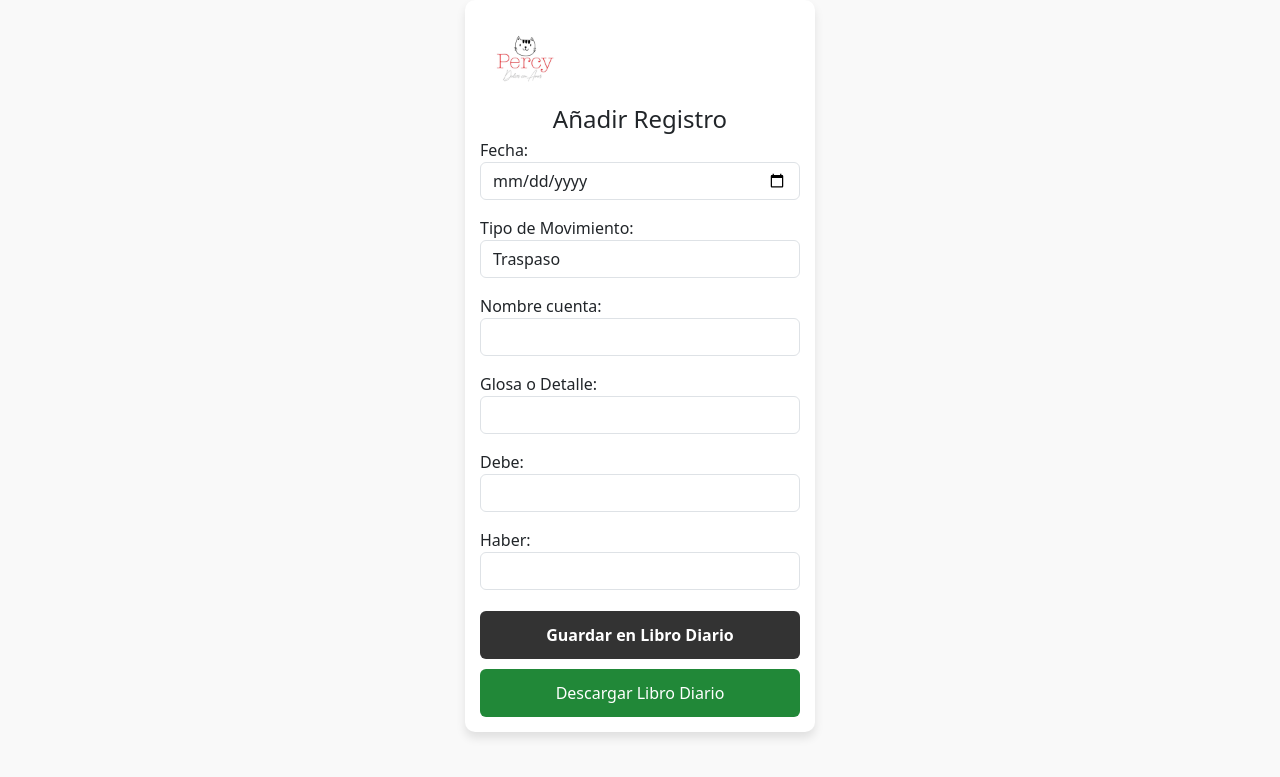
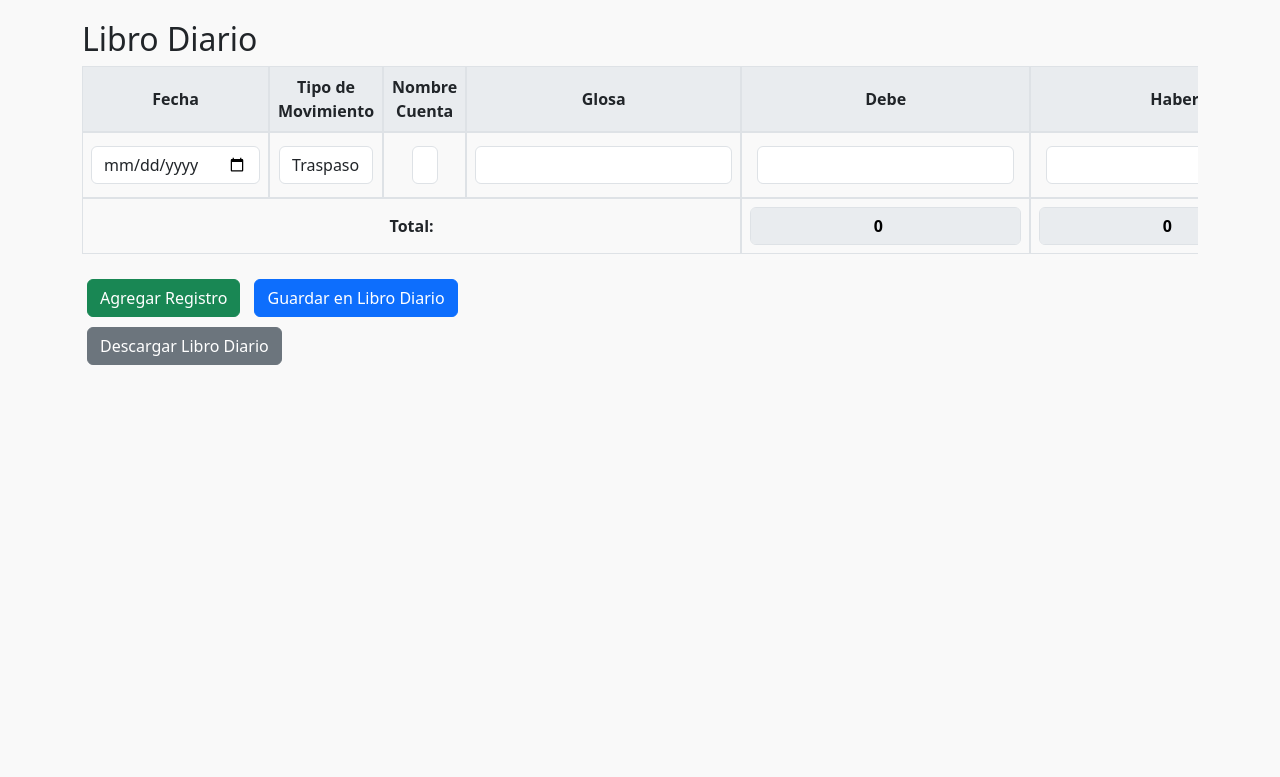
Before and after one commit to Dolavarria/DulcesPercyExcel, a Django app: page /librodiario/ in a window 1280 px wide. Shown: the top 777 px of the page. Run offline with Django 5.2, Linux system fonts and the light colour scheme; lists and menus that the app fills with data are empty.

Commit message:
Actualizar la función 'libro_diario' para insertar múltiples registros en el archivo Excel desde el formulario, mejorando la gestión de datos y la estructura del archivo.

```diff
--- a/ExcelExport/templates/libro_diario.html
+++ b/ExcelExport/templates/libro_diario.html
@@ -3,78 +3,170 @@
 <html lang="es">
 <head>
     <meta charset="UTF-8">
-    <meta name="viewport" content="width=device-width, initial-scale=1.0">
     <title>Libro Diario</title>
     <link href="https://cdn.jsdelivr.net/npm/bootstrap@5.3.0-alpha3/dist/css/bootstrap.min.css" rel="stylesheet">
     <style>
         body {
             background-color: #f9f9f9;
-            display: flex;
-            justify-content: center;
-            align-items: center;
-            margin: 0;
+            margin: 20px;
         }
-        .container {
-            background-color: white;
-            padding: 15px;
-            border-radius: 10px;
-            box-shadow: 0 6px 10px rgba(0, 0, 0, 0.1);
-            max-width: 350px;
+        .table-container {
+            max-width: 100%;
+            overflow-x: auto;
+        }
+        table {
             width: 100%;
+            margin-bottom: 20px;
+            border-collapse: separate;
+            border-spacing: 0;
         }
-        .logo {
-            width: 90px;
+        th, td {
+            border: 1px solid #dee2e6;
+            padding: 8px;
+            vertical-align: middle;
+            text-align: center;
         }
-        .header {
-            display: flex;
-            justify-content: space-between;
-            align-items: center;
+        th {
+            background-color: #e9ecef;
         }
-        .btn-back {
-            font-size: 14px;
-            text-decoration: none;
-            color: #555;
+        .btn {
+            margin: 5px;
         }
-        .btn-back:hover {
-            color: #333;
+        .form-control {
+            width: auto;
+            display: inline-block;
         }
-        .btn-primary {
-            background-color: #333;
-            border: none;
-            width: 100%;
-            padding: 12px;
-            font-size: 16px;
+        .total-row input {
             font-weight: bold;
-            margin-top: 5px;
-        }
-        .btn-primary:hover {
-            background-color: #555;
-        }
-        .btn-secondary {
-            background-color: #218838;
-            border: none;
-            width: 100%;
-            padding: 12px;
-            font-size: 16px;
-            margin-top: 10px;
-        }
-        .btn-secondary:hover {
-            background-color: #d90429;
+            text-align: center;
+            background-color: #e9ecef;
         }
     </style>
 </head>
 <body>
     <div class="container">
-        <div class="header">
-            <img src="{% static 'dulcespercy.jpg' %}" alt="Dulces Percy Logo" class="logo">
+        <h2>Libro Diario</h2>
+        <div class="table-container">
+            <form id="libroDiarioForm" method="post">
+                {% csrf_token %}
+                <table id="registrosTable">
+                    <thead>
+                        <tr>
+                            <th>Fecha</th>
+                            <th>Tipo de Movimiento</th>
+                            <th>Nombre Cuenta</th>
+                            <th>Glosa</th>
+                            <th>Debe</th>
+                            <th>Haber</th>
+                            <th>Acciones</th>
+                        </tr>
+                    </thead>
+                    <tbody>
+                        <tr class="registro">
+                            <td><input type="date" name="fecha" class="form-control" required></td>
+                            <td>
+                                <select name="tipo_movimiento" class="form-control" required>
+                                    {% for value, label in form.fields.tipo_movimiento.choices %}
+                                        <option value="{{ value }}">{{ label }}</option>
+                                    {% endfor %}
+                                </select>
+                            </td>
+                            <td>
+                                <select name="nombre_cuenta" class="form-control" required>
+                                    {% for value, label in form.fields.nombre_cuenta.choices %}
+                                        <option value="{{ value }}">{{ label }}</option>
+                                    {% endfor %}
+                                </select>
+                            </td>
+                            <td><input type="text" name="glosa" class="form-control" required></td>
+                            <td><input type="number" step="0.01" name="debe" class="form-control"></td>
+                            <td><input type="number" step="0.01" name="haber" class="form-control"></td>
+                            <td><button type="button" class="btn btn-danger eliminarFila">Eliminar</button></td>
+                        </tr>
+                    </tbody>
+                    <tfoot>
+                        <tr class="total-row">
+                            <td colspan="4"><strong>Total:</strong></td>
+                            <td><input type="number" id="totalDebe" class="form-control" readonly></td>
+                            <td><input type="number" id="totalHaber" class="form-control" readonly></td>
+                            <td></td>
+                        </tr>
+                    </tfoot>
+                </table>
+                <button type="button" id="agregarFila" class="btn btn-success">Agregar Registro</button>
+                <button type="submit" class="btn btn-primary">Guardar en Libro Diario</button>
+            </form>
         </div>
-        <h4 class="text-center mb-1">Añadir Registro  </h4>
-        <form method="post">
-            {% csrf_token %}
-            {{ form.as_p }}
-            <button type="submit" class="btn btn-primary">Guardar en Libro Diario</button>
-            <a href="{% url 'descargar_libro' 'libro_diario' %}" class="btn btn-secondary">Descargar Libro Diario</a>
-        </form>
+        <a href="{% url 'descargar_libro' 'libro_diario' %}" class="btn btn-secondary">Descargar Libro Diario</a>
     </div>
+
+    <!-- Agrega jQuery si no lo tienes -->
+    <script src="https://code.jquery.com/jquery-3.6.0.min.js"></script>
+    <!-- Script para manejar la adición y eliminación de filas -->
+    <script>
+        $(document).ready(function() {
+            function calcularTotales() {
+                var totalDebe = 0;
+                var totalHaber = 0;
+
+                $('table#registrosTable tbody tr').each(function() {
+                    var debe = parseFloat($(this).find('input[name="debe"]').val()) || 0;
+                    var haber = parseFloat($(this).find('input[name="haber"]').val()) || 0;
+
+                    totalDebe += debe;
+                    totalHaber += haber;
+                });
+
+                $('#totalDebe').val(parseInt(totalDebe));
+                $('#totalHaber').val(parseInt(totalHaber));
+
+
+                // Verificar si hay descuadre
+                if (totalDebe !== totalHaber) {
+                    $('#totalDebe, #totalHaber').css('color', 'red');
+                } else {
+                    $('#totalDebe, #totalHaber').css('color', 'black');
+                }
+            }
+
+            // Calcular totales al cargar la página
+            calcularTotales();
+
+            $('#agregarFila').click(function() {
+                var newRow = $('table#registrosTable tbody tr.registro:last').clone();
+                newRow.find('input').val('');
+                newRow.find('select').each(function() {
+                    this.selectedIndex = 0;
+                });
+                $('table#registrosTable tbody').append(newRow);
+                calcularTotales();
+            });
+
+            $(document).on('click', '.eliminarFila', function() {
+                if ($('table#registrosTable tbody tr').length > 1) {
+                    $(this).closest('tr').remove();
+                    calcularTotales();
+                } else {
+                    alert('Debe haber al menos una fila.');
+                }
+            });
+
+            // Calcular totales al cambiar valores
+            $(document).on('input', 'input[name="debe"], input[name="haber"]', function() {
+                calcularTotales();
+            });
+
+            // Validar totales antes de enviar el formulario
+            $('#libroDiarioForm').submit(function(event) {
+                var totalDebe = parseFloat($('#totalDebe').val()) || 0;
+                var totalHaber = parseFloat($('#totalHaber').val()) || 0;
+
+                if (totalDebe !== totalHaber) {
+                    event.preventDefault();
+                    alert('Hay un descuadre: la suma del Debe y el Haber no coinciden.');
+                }
+            });
+        });
+    </script>
 </body>
 </html>
--- a/ExcelExport/views.py
+++ b/ExcelExport/views.py
@@ -7,6 +7,8 @@ from django.http import FileResponse
 import os
 from django.conf import settings
 from decimal import Decimal
+from datetime import datetime
+
 def descargar_libro(request, tipo):
     if tipo == "ventas":
         path = os.path.join(settings.BASE_DIR, "REGISTRO DE VENTAS 2024.xlsx")
@@ -169,50 +171,64 @@ def libro_diario(request):
             # Buscar la última fila con datos reales a partir de la fila 3
             last_data_row = None
             for row in range(3, ws.max_row + 1):
-                cell_value = ws[f"A{row}"].value  # Usamos la columna 'A' (fecha) como referencia
+                cell_value = ws.cell(row=row, column=1).value  # Columna 'A' para fecha
                 if cell_value is None:
-                    last_data_row = row - 1  # La fila anterior tiene datos
+                    last_data_row = row - 1
                     break
-            else:
-                # Si no hay filas vacías hasta el final, la última fila con datos es ws.max_row
+            if last_data_row is None:
                 last_data_row = ws.max_row
 
             # Determinar la nueva fila para insertar datos
             new_row = last_data_row + 1
 
-            # Calcular el total (suma de debe y haber)
-            debe = form.cleaned_data['debe'] or Decimal('0')
-            haber = form.cleaned_data['haber'] or Decimal('0')
+            # Obtener los valores del formulario
+            fechas = request.POST.getlist('fecha')
+            tipo_movimientos = request.POST.getlist('tipo_movimiento')
+            nombre_cuentas = request.POST.getlist('nombre_cuenta')
+            glosas = request.POST.getlist('glosa')
+            debes = request.POST.getlist('debe')
+            habers = request.POST.getlist('haber')
 
-            # Obtener 'Comp' inicial (primera letra del tipo de movimiento)
-            tipo_movimiento = form.cleaned_data['tipo_movimiento']
-            comp = tipo_movimiento[0].upper()  # 'T', 'E', 'I'
+            # Insertar cada registro en el Excel
+            for i in range(len(fechas)):
+                fecha = fechas[i]
+                fecha_formateada = datetime.strptime(fecha, '%Y-%m-%d').strftime('%d-%m-%Y')
 
-            # Calcular 'N°' correspondiente al 'Comp' actual
-            # Inicializamos el contador en 1 si no hay registros previos
-            comp_numbers = []
-            for row in range(3, last_data_row + 1):
-                cell_comp = ws[f"B{row}"].value  # Columna 'B' (Comp)
-                cell_number = ws[f"C{row}"].value  # Columna 'C' (N°)
-                if cell_comp == comp and isinstance(cell_number, int):
-                    comp_numbers.append(cell_number)
-            if comp_numbers:
-                next_number = max(comp_numbers) + 1
-            else:
-                next_number = 1
+                tipo_movimiento = tipo_movimientos[i]
+                nombre_cuenta = nombre_cuentas[i]
+                glosa = glosas[i]
+                debe = Decimal(debes[i]) if debes[i] else Decimal('0')
+                haber = Decimal(habers[i]) if habers[i] else Decimal('0')
 
-            # Insertar los datos en la nueva fila
-            ws[f"A{new_row}"] = form.cleaned_data['fecha']
-            ws[f"B{new_row}"] = comp  # Columna 'Comp'
-            ws[f"C{new_row}"] = next_number  # Columna 'N°'
-            ws[f"D{new_row}"] = form.cleaned_data['nombre_cuenta']
-            ws[f"E{new_row}"] = form.cleaned_data['glosa']
-            ws[f"F{new_row}"] = debe
-            ws[f"G{new_row}"] = haber
+                # Obtener 'Comp' inicial
+                comp = tipo_movimiento[0].upper()
 
-            # Actualizar las fórmulas en F1 y G1
-            ws['F1'] = f"=SUM(F3:F{new_row})"
-            ws['G1'] = f"=SUM(G3:G{new_row})"
+                # Calcular 'N°' correspondiente al 'Comp' actual
+                comp_numbers = []
+                for row in range(3, last_data_row + 1):
+                    cell_comp = ws.cell(row=row, column=2).value  # Columna 'B' para 'Comp'
+                    cell_number = ws.cell(row=row, column=3).value  # Columna 'C' para 'N°'
+                    if cell_comp == comp and isinstance(cell_number, int):
+                        comp_numbers.append(cell_number)
+                if comp_numbers:
+                    next_number = max(comp_numbers) + 1
+                else:
+                    next_number = 1
+
+                # Insertar los datos en la nueva fila
+                ws.cell(row=new_row, column=1).value = fecha_formateada
+                ws.cell(row=new_row, column=2).value = comp
+                ws.cell(row=new_row, column=3).value = next_number
+                ws.cell(row=new_row, column=4).value = nombre_cuenta
+                ws.cell(row=new_row, column=5).value = glosa
+                ws.cell(row=new_row, column=6).value = debe
+                ws.cell(row=new_row, column=7).value = haber
+
+                new_row += 1  # Incrementar para la siguiente fila
+
+            # Actualizar las fórmulas de suma en F1 y G1
+            ws['F1'].value = f"=SUM(F3:F{new_row - 1})"
+            ws['G1'].value = f"=SUM(G3:G{new_row - 1})"
 
             # Guardar el archivo Excel
             wb.save(lde_path)
@@ -220,7 +236,6 @@ def libro_diario(request):
     else:
         form = LibroDiarioForm()
     return render(request, 'libro_diario.html', {'form': form})
-
 def home(request):
     return render(request, 'home.html')
 
```
Also changed, not shown: 1 other file.
